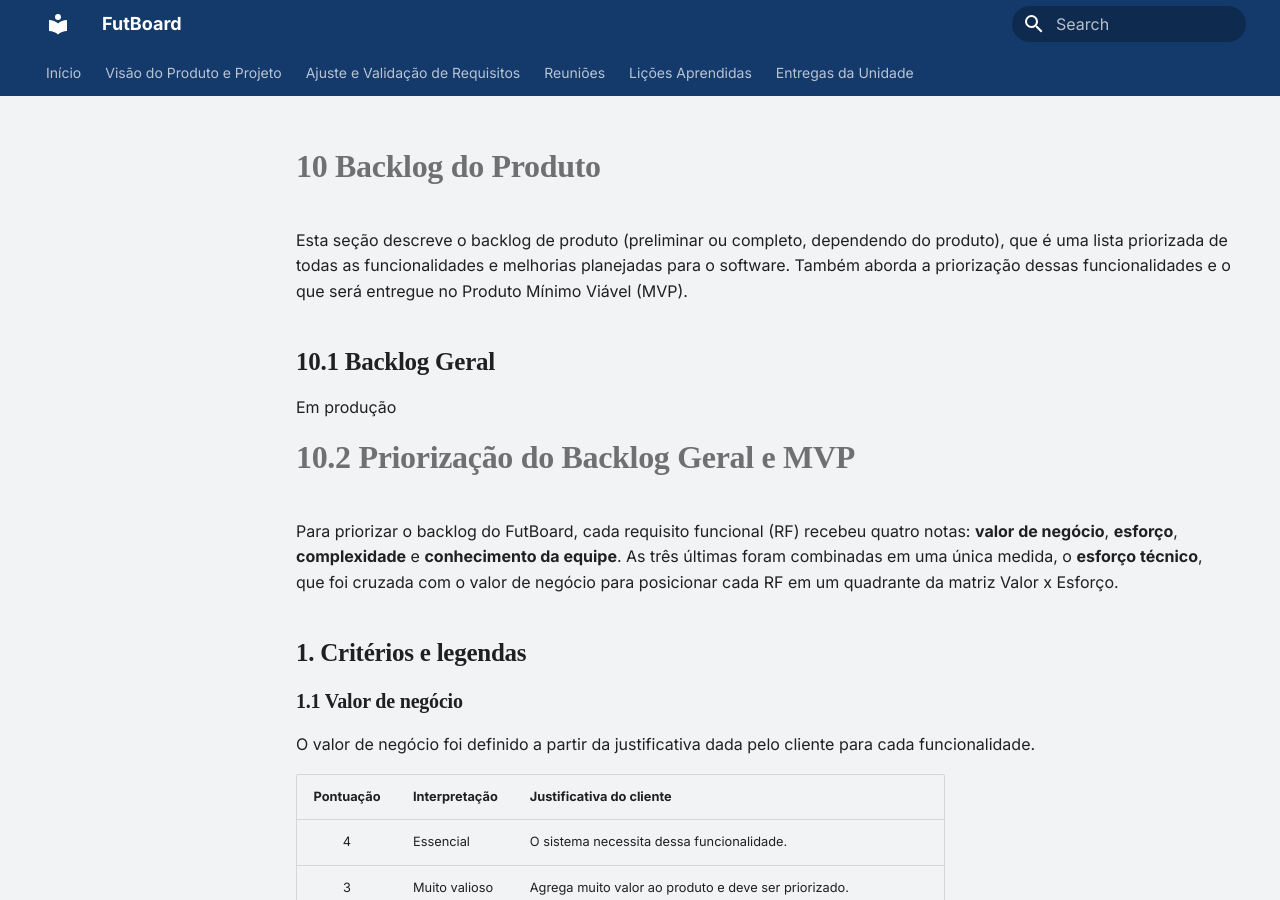
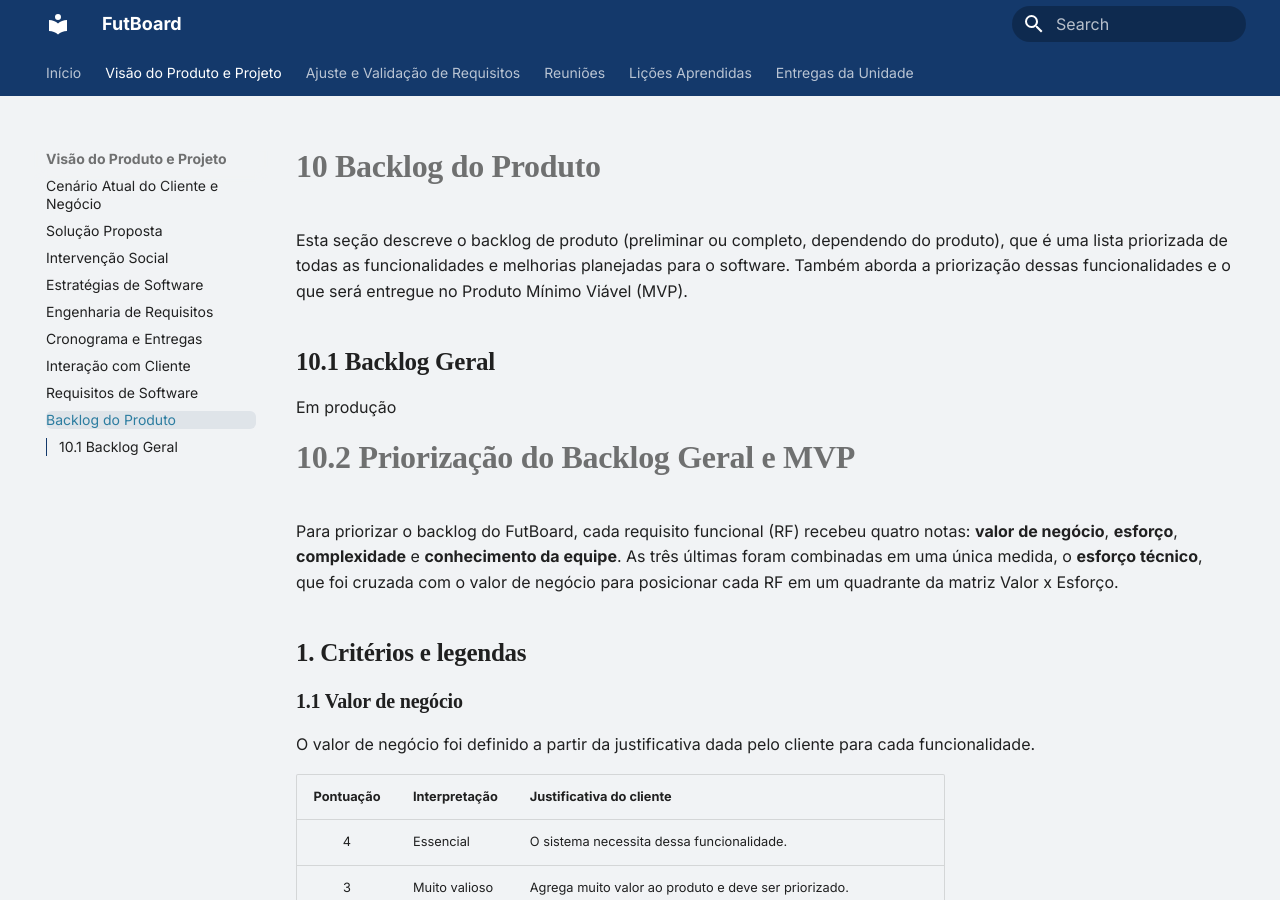
Before and after one commit to mdsreq-fga-unb/REQ-2026.2-T01-FutBoard, an MkDocs documentation site: the page built from docs/visao-produto/backlog_do_produto.md, in a window 1280 px wide and 900 px high. Built offline with MkDocs 1.6.1 and Material for MkDocs 9.7.7, drawn with Linux system fonts in a browser that asks for light colours; some of the changed lines change nothing that is shown.

Commit message:
Adiciona Backlog do Produto ao menu do pages

```diff
--- a/mkdocs.yml
+++ b/mkdocs.yml
@@ -38,7 +38,7 @@ nav:
       - Cronograma e Entregas: visao-produto/cronogramas-entregas.md
       - Interação com Cliente: visao-produto/interacao-equipe-cliente.md
       - Requisitos de Software: visao-produto/Requisitos-de-Software.md
-      - Backlog do Produto: visao-produto/backlog_do_produto.mdgit
+      - Backlog do Produto: visao-produto/backlog_do_produto.md
   - Ajuste e Validação de Requisitos:
       - Ajuste e Validação de Requisitos: ajuste-de-requisitos/ajuste-e-validacao-de-requisitos.md
   - Reuniões:
```
